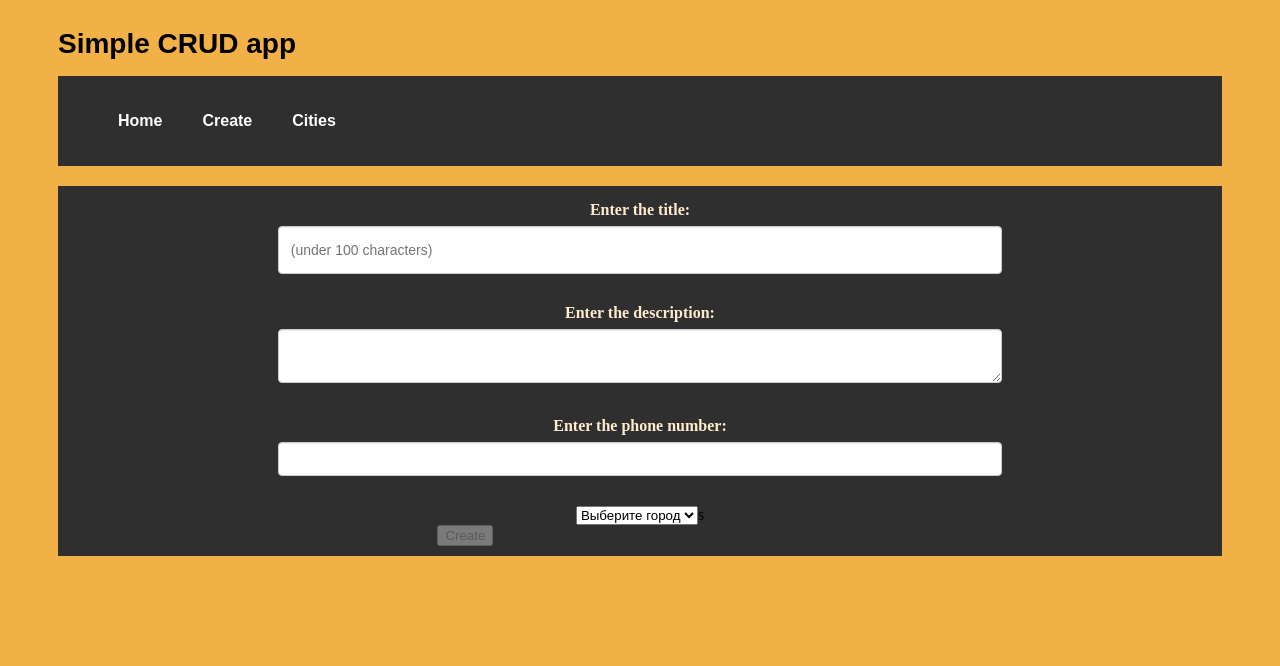
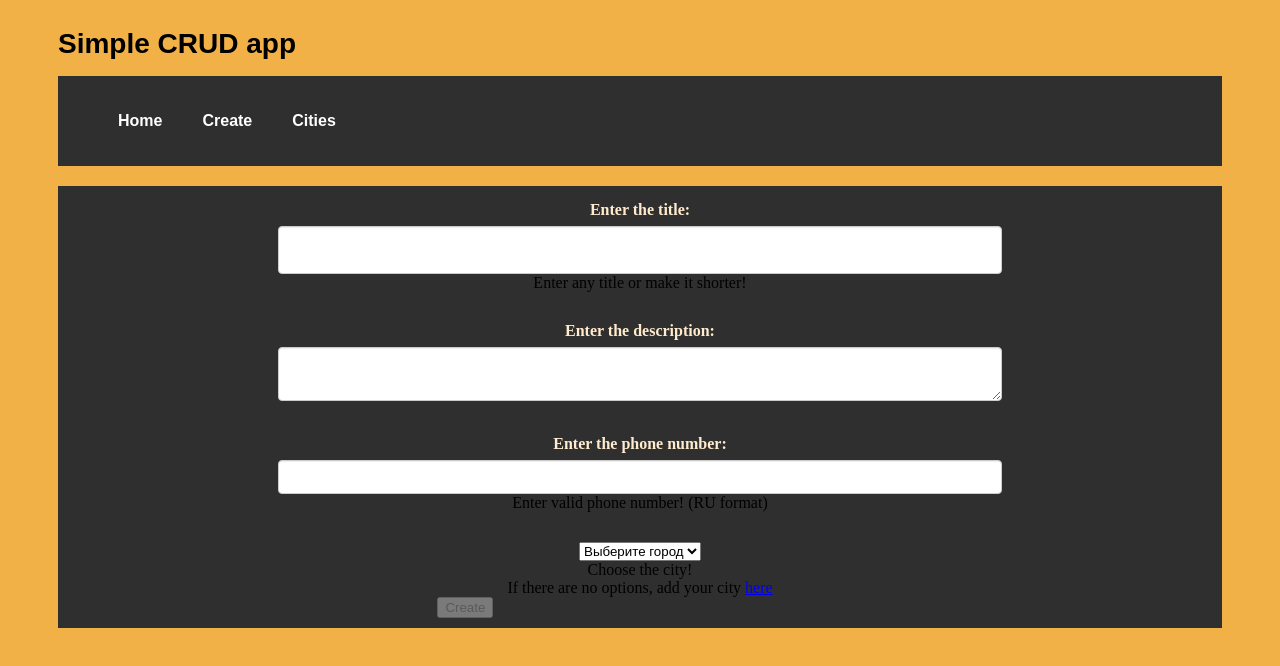
Before and after one commit to kamenus/crud_spa, a React (Create React App) app: page /create in a window 1280 px wide. Shown: the top 666 px of the page. Built offline with nearby package versions, Linux system fonts and the light colour scheme.

Commit message:
Added errors&&made UI more useful

```diff
--- a/src/components/create.js
+++ b/src/components/create.js
@@ -29,6 +29,37 @@
     }
     return [];
   }
+
+  messageTitle = () => {
+    this.titleCheck(this.state.title);
+    if (this.state.errors.title) {
+      return this.titleError();
+    }
+  }
+
+  titleError = () => (
+    <span className='titleError'>
+      Enter any title or make it shorter!
+    </span>
+  )
+  messageNumber = () => {
+    this.numCheck(this.state.phone_number);
+    if (this.state.errors.phone_number) {
+      return this.numberError();
+    }
+  }
+  numberError = () => (
+    <span className='titleError'>
+      Enter valid phone number! (RU format)
+    </span>
+  )
+
+  cityError = () => (
+    <span className='titleError'>
+      Choose the city!<br/>
+      If there are no options, add your city <a href='../cities'>here</a>
+    </span>
+  )
 
   renderCities = (cities) =>
   cities.map((city) => (
@@ -76,13 +107,18 @@
     );
   }
 
-  errCheck = () => {
-    const{errors} = this.state;
+  titleCheck = () => {
+    const {errors} = this.state;
     if (this.state.title.length > 100 || this.state.title.length == 0) {
       errors.title = true
     } else {
       errors.title = false
     };
+  }
+
+  errCheck = () => {
+    const {errors} = this.state;
+    this.titleCheck();
     if (this.state.description.length > 300) {
       errors.description = true
     } else {
@@ -143,12 +179,14 @@
           <label className="title-label create-label">Enter the title:</label>
           <div className="input-area">
             <input
-              placeholder="(under 100 characters)"
               value={this.state.title}
               onChange={this.handleTitle}
               className="title-input create-form-input"
             />
           </div>
+          {
+           this.messageTitle()
+          }
         </div>
         <div className="description form-part">
           <label className="description-label create-label">Enter the description:</label>
@@ -170,15 +208,16 @@
               className="phone_number-input create-form-input"
             />
           </div>
+        {this.messageNumber()}
         </div>
         <div className="additional_options">
           <div className="city_selector">
             <select onChange={this.handleSelect}>
-              <option>Выберите город</option>
+              <option selected>Выберите город</option>
               {this.renderCities(cities)}
             </select>
-            s
           </div>
+          {this.cityError()}
         </div>
         <div className="create-button">
           <button
```
